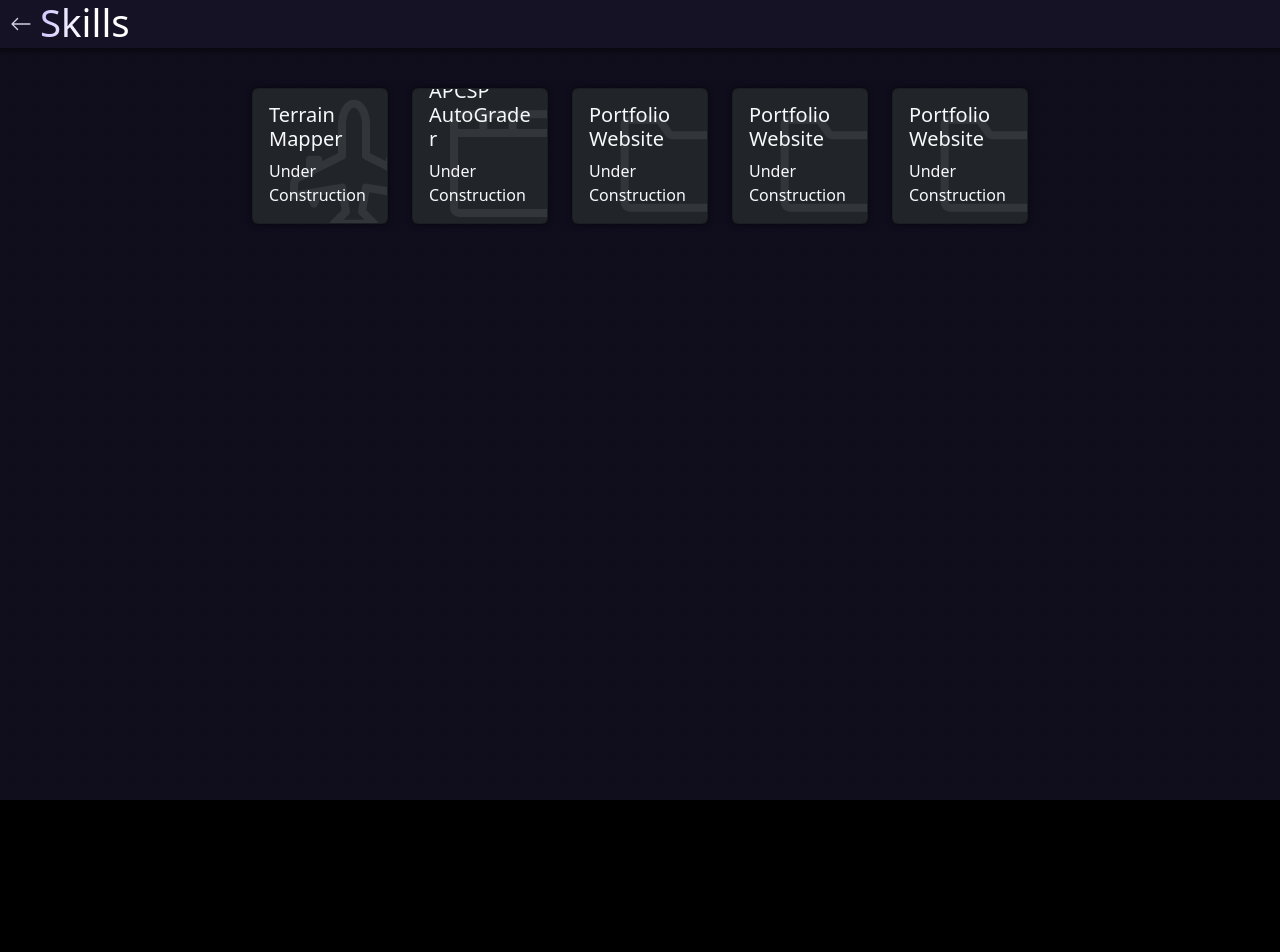
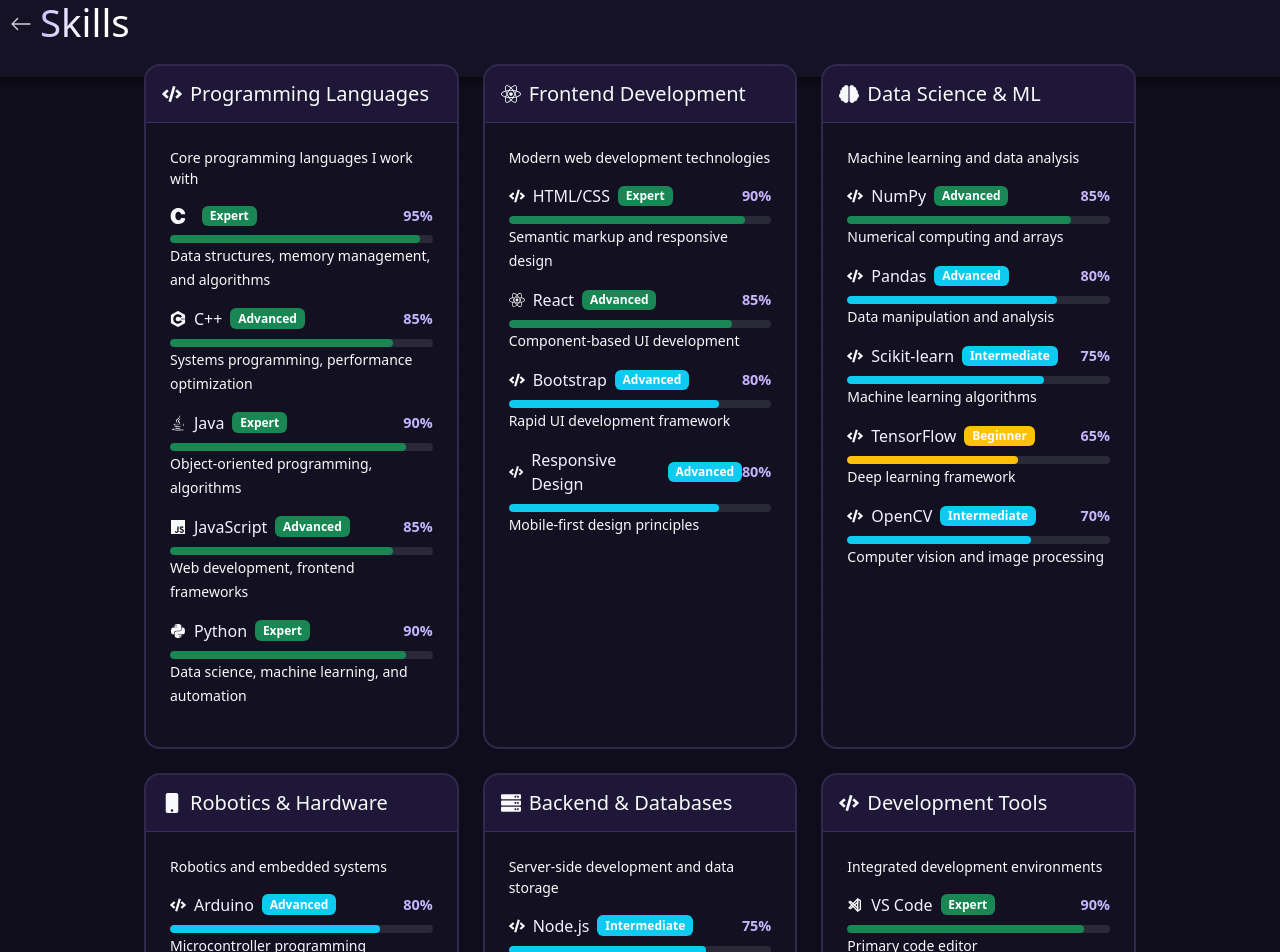
Before and after one commit to PaulCarnegie10/ProjectSite, a React (Vite) app: page /skills in a window 1280 px wide. Shown: the top 952 px of the page. Before the commit the page ends 800 px from the top, so only its background shows below. Built offline with nearby package versions, Linux system fonts and the light colour scheme.

Commit message:
Testing skills formatting

```diff
--- a/src/App.css
+++ b/src/App.css
@@ -469,9 +469,9 @@
 
 /* Skills Page Styles */
 .skills-container {
-  padding: 2rem 1rem;
-  max-width: 1400px;
-  margin: 0 auto;
+  padding: 1rem 1rem;
+  max-width: 80vw;
+  margin-top:auto
 }
 
 /* GitHub Stats Cards */
--- a/src/Skills.jsx
+++ b/src/Skills.jsx
@@ -1,55 +1,103 @@
 import React from 'react';
 import 'bootstrap/dist/css/bootstrap.min.css';
 import './App.css';
-import {BsAirplaneEngines, BsAward} from "react-icons/bs";
-import {GoBrowser,GoFileDirectory} from "react-icons/go";
+import { BsArrowLeft } from "react-icons/bs";
+import { FaPython, FaJava, FaJs, FaReact, FaGithub, FaServer, FaCode, FaTools, FaBrain, FaMobile } from "react-icons/fa";
+import { SiCplusplus, SiTypescript, SiMongodb, SiPostgresql, SiDocker, SiKubernetes, SiJenkins, SiFigma, SiLinux, SiMacos, SiC } from "react-icons/si";
+import { TbBrandVscode } from "react-icons/tb";
 
-
-import {useState, useEffect} from 'react';
-import { Container, Row, Col, Card, ProgressBar, Button, Image, Carousel} from 'react-bootstrap';
-import { BsGithub, BsLinkedin, BsEnvelopeFill, BsArrowLeft } from 'react-icons/bs';
+import { Container, Row, Col, Card, ProgressBar, Badge } from 'react-bootstrap';
 import { useNavigate } from 'react-router-dom';
 
-const cardData = [
+const skillCategories = [
   {
-    title: 'Terrain Mapper',
-    text: 'Under Construction',
-    img: 'https://via.placeholder.com/100x160',
-    link: '/ProjectSite/projects',
-    icon: BsAirplaneEngines
+    title: "Programming Languages",
+    icon: FaCode,
+    description: "Core programming languages I work with",
+    skills: [
+      { name: "", level: 95, icon: SiC, description: "Data structures, memory management, and algorithms" },
+      { name: "C++", level: 85, icon: SiCplusplus, description: "Systems programming, performance optimization" },
+      { name: "Java", level: 90, icon: FaJava, description: "Object-oriented programming, algorithms" },
+      { name: "JavaScript", level: 85, icon: FaJs, description: "Web development, frontend frameworks" },
+      { name: "Python", level: 90, icon: FaPython, description: "Data science, machine learning, and automation" },
+    ]
   },
   {
-    title: 'APCSP AutoGrader',
-    text: 'Under Construction',
-    img: 'https://via.placeholder.com/100x160',
-    link: '/ProjectSite/skills',
-    icon: GoBrowser
+    title: "Frontend Development",
+    icon: FaReact,
+    description: "Modern web development technologies",
+    skills: [
+      { name: "HTML/CSS", level: 90, icon: FaCode, description: "Semantic markup and responsive design" },
+      { name: "React", level: 85, icon: FaReact, description: "Component-based UI development" },
+      { name: "Bootstrap", level: 80, icon: FaCode, description: "Rapid UI development framework" },
+      { name: "Responsive Design", level: 80, icon: FaCode, description: "Mobile-first design principles" }
+    ]
   },
   {
-    title: 'Portfolio Website',
-    text: 'Under Construction',
-    img: 'https://via.placeholder.com/100x160',
-    link: '/ProjectSite/experience',
-    icon: GoFileDirectory
+    title: "Data Science & ML",
+    icon: FaBrain,
+    description: "Machine learning and data analysis",
+    skills: [
+      { name: "NumPy", level: 85, icon: FaCode, description: "Numerical computing and arrays" },
+      { name: "Pandas", level: 80, icon: FaCode, description: "Data manipulation and analysis" },
+      { name: "Scikit-learn", level: 75, icon: FaCode, description: "Machine learning algorithms" },
+      { name: "TensorFlow", level: 65, icon: FaCode, description: "Deep learning framework" },
+      { name: "OpenCV", level: 70, icon: FaCode, description: "Computer vision and image processing" }
+    ]
   },
   {
-    title: 'Portfolio Website',
-    text: 'Under Construction',
-    img: 'https://via.placeholder.com/100x160',
-    link: '/ProjectSite/experience',
-    icon: GoFileDirectory
+    title: "Robotics & Hardware",
+    icon: FaMobile,
+    description: "Robotics and embedded systems",
+    skills: [
+      { name: "Arduino", level: 80, icon: FaCode, description: "Microcontroller programming" },
+      { name: "Raspberry Pi", level: 75, icon: FaCode, description: "Single-board computer projects" },
+      { name: "ROS", level: 70, icon: FaCode, description: "Robot Operating System" },
+      { name: "Computer Vision", level: 75, icon: FaCode, description: "Image processing and object detection" }
+    ]
   },
   {
-    title: 'Portfolio Website',
-    text: 'Under Construction',
-    img: 'https://via.placeholder.com/100x160',
-    link: '/ProjectSite/experience',
-    icon: GoFileDirectory
+    title: "Backend & Databases",
+    icon: FaServer,
+    description: "Server-side development and data storage",
+    skills: [
+      { name: "Node.js", level: 75, icon: FaCode, description: "Server-side JavaScript runtime" },
+      { name: "MongoDB", level: 70, icon: SiMongodb, description: "NoSQL document database" },
+      { name: "PostgreSQL", level: 65, icon: SiPostgresql, description: "Relational database management" },
+      { name: "REST APIs", level: 80, icon: FaCode, description: "API design and development" }
+    ]
+  },
+  {
+    title: "Development Tools",
+    icon: FaCode,
+    description: "Integrated development environments",
+    skills: [
+      { name: "VS Code", level: 90, icon: TbBrandVscode, description: "Primary code editor" },
+      { name: "IntelliJ IDEA", level: 80, icon: FaCode, description: "Java development IDE" },
+      { name: "Eclipse", level: 70, icon: FaCode, description: "Multi-language IDE" },
+      { name: "Figma", level: 65, icon: SiFigma, description: "UI/UX design and prototyping" }
+    ]
   },
 ];
 
+const getProgressVariant = (level) => {
+  if (level >= 85) return 'success';
+  if (level >= 70) return 'info';
+  if (level >= 55) return 'warning';
+  return 'danger';
+};
+
+const getLevelLabel = (level) => {
+  if (level >= 90) return 'Expert';
+  if (level >= 80) return 'Advanced';
+  if (level >= 70) return 'Intermediate';
+  if (level >= 55) return 'Beginner';
+  return 'Learning';
+};
+
 export default function Skills() {
   const navigate = useNavigate();
+
   return (
     <div className="page-split-norm text-light min-vh-100 d-flex flex-column justify-content-end">
       <header className='header-area-norm'>
@@ -61,32 +109,104 @@
         </Container>
       </header>
 
-        <Container className='project-cards'>
-            <Row xs={5} sm={5} md={5} lg={5} className="g-4 h-100">
-              {cardData.map((card, idx) => {
-                const Icon = card.icon || BsAirplaneEngines;
+      <Container fluid className="skills-container">
+        <Row className="g-4">
+          {skillCategories.map((category, categoryIndex) => {
+            const CategoryIcon = category.icon;
             return (
-                  <Col key={idx} className="d-flex">
-                    <Card
-                      as="a"
-                      href={card.link}
-                      bg="dark"
-                      text="light"
-                      className="hover-card position-relative overflow-hidden w-100"
-                    >
-                      <div className="card-bg-icon" aria-hidden="true">
-                        <Icon />
+              <Col key={categoryIndex} xs={12} lg={6} xl={4}>
+                <Card className="skill-category-card h-100" bg="dark" text="light">
+                  <Card.Header className="d-flex align-items-center gap-2">
+                    <CategoryIcon size={20} className="text-purple" />
+                    <h5 className="mb-0">{category.title}</h5>
+                  </Card.Header>
+                  <Card.Body>
+                    <p className="text-light small mb-3">{category.description}</p>
+                    {category.skills.map((skill, skillIndex) => {
+                      const SkillIcon = skill.icon;
+                      return (
+                        <div key={skillIndex} className="skill-item mb-3">
+                          <div className="d-flex align-items-center justify-content-between mb-2">
+                            <div className="d-flex align-items-center gap-2">
+                              <SkillIcon size={16} className="text-purple" />
+                              <span className="skill-name">{skill.name}</span>
+                              <Badge bg={getProgressVariant(skill.level)} className="skill-level-badge">
+                                {getLevelLabel(skill.level)}
+                              </Badge>
                             </div>
-
-                      <Card.ImgOverlay className="d-flex flex-column justify-content-end">
-                        <Card.Title>{card.title}</Card.Title>
-                        <Card.Text>{card.text}</Card.Text>
-                      </Card.ImgOverlay>
+                            <span className="skill-level">{skill.level}%</span>
+                          </div>
+                          <ProgressBar
+                            now={skill.level}
+                            variant={getProgressVariant(skill.level)}
+                            className="skill-progress"
+                            style={{ '--progress-width': `${skill.level}%`, height: '8px' }}
+                          />
+                          <small className="text-light skill-description">{skill.description}</small>
+                        </div>
+                      );
+                    })}
+                  </Card.Body>
                 </Card>
               </Col>
             );
           })}
         </Row>
+
+        {/* Additional Info Section */}
+        {/* <Row className="mt-5">
+          <Col xs={12}>
+            <Card className="additional-info-card" bg="dark" text="light">
+              <Card.Header>
+                <h5 className="mb-0">Additional Information</h5>
+              </Card.Header>
+              <Card.Body>
+                <Row>
+                  <Col md={4}>
+                    <h6>Operating Systems</h6>
+                    <div className="d-flex gap-3 mb-3">
+                      <div className="d-flex align-items-center gap-2">
+                        <FaCode size={20} className="text-purple" />
+                        <span>Windows</span>
+                      </div>
+                      <div className="d-flex align-items-center gap-2">
+                        <SiLinux size={20} className="text-purple" />
+                        <span>Linux</span>
+                      </div>
+                      <div className="d-flex align-items-center gap-2">
+                        <SiMacos size={20} className="text-purple" />
+                        <span>macOS</span>
+                      </div>
+                    </div>
+                  </Col>
+                  <Col md={4}>
+                    <h6>Currently Learning</h6>
+                    <div className="d-flex gap-3 mb-3">
+                      <div className="d-flex align-items-center gap-2">
+                        <SiKubernetes size={20} className="text-purple" />
+                        <span>Kubernetes</span>
+                      </div>
+                      <div className="d-flex align-items-center gap-2">
+                        <FaCode size={20} className="text-purple" />
+                        <span>Machine Learning</span>
+                      </div>
+                    </div>
+                  </Col>
+                  <Col md={4}>
+                    <h6>Certifications</h6>
+                    <div className="d-flex gap-3 mb-3">
+                      <div className="d-flex align-items-center gap-2">
+                        <FaCode size={20} className="text-purple" />
+                        <span>Coming Soon</span>
+                      </div>
+                    </div>
+                  </Col>
+                </Row>
+              </Card.Body>
+            </Card>
+          </Col>
+        </Row> */}
       </Container>
-    </div>);
+    </div>
+  );
 }
```
Lines whose indentation alone changed are shown as unchanged.
